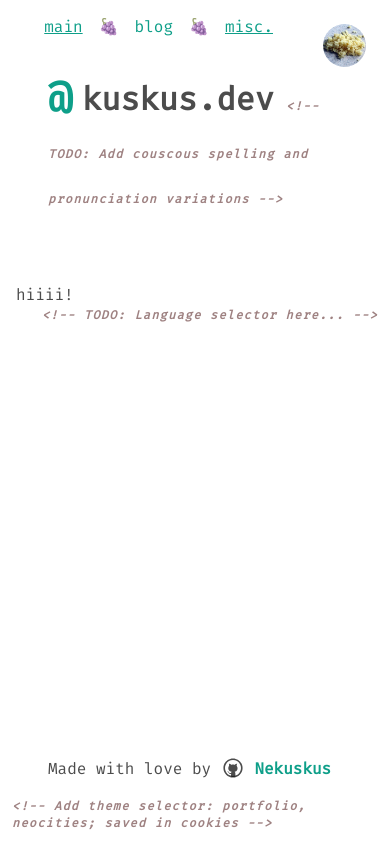
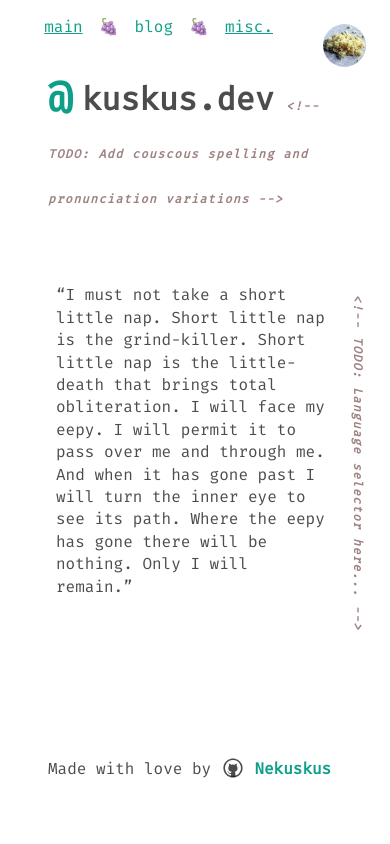
Before and after one commit to Nekuskus/homepage, a SvelteKit app: page /blog in a window 390 px wide. Built offline with nearby package versions, Linux system fonts and the light colour scheme.

Commit message:
Fix mobile+vertical comments

```diff
--- a/src/routes/+layout.svelte
+++ b/src/routes/+layout.svelte
@@ -5,14 +5,17 @@
     import Router from "./Router.svelte";
     import Comment from "./Comment.svelte";
     import "./styles.css";
+    $: size = 0;
 </script>
+
+<svelte:window bind:innerWidth={size} />
 
 <div class="app">
     <Logo />
 
     <Router />
 
-    <Comment vertical style='position: absolute; right: 0; top: 35%'>
+    <Comment vertical style="position: absolute; right: 0; top: 35%">
         TODO: Language selector here...
     </Comment>
 
@@ -22,10 +25,17 @@
         <slot />
     </main>
 
+    {#if size > 1200}
+        <Comment style="position: absolute; left: 0; bottom: 0;">
+            TODO: layout selector (portfolio, neocities), theme selector: (day,
+            night); saved in cookies
+        </Comment>
 
-    <Comment style='position: absolute; left: 0; bottom: 0;'>
-        Add theme selector: portfolio, neocities; saved in cookies
-    </Comment>
+        <Comment style="position: absolute; right: 0; bottom: 0;">
+            TODO: media progress tracker<br />&lt;pre&gt; (maybe), no outline,
+            bars
+        </Comment>
+    {/if}
 
     <Footer />
 </div>
--- a/src/routes/Comment.svelte
+++ b/src/routes/Comment.svelte
@@ -20,7 +20,7 @@
     }
 
     p.vertical {
-        writing-mode: sideways-rl;
-        text-orientation: upright;
+        writing-mode: vertical-lr;
+        text-orientation: sideways;
     }
 </style>
--- a/src/routes/Header.svelte
+++ b/src/routes/Header.svelte
@@ -29,7 +29,7 @@
         text-align: left;
     }
 
-    h1 span#at {
+    span#at {
         display: inline-block;
         margin-right: 0.25em;
         font-size: 1.25em;
@@ -37,7 +37,7 @@
         color: var(--color-theme-1);
     }
 
-    h1 span#https {
+    span#https {
         display: none;
         position: relative;
 
--- a/src/routes/Logo.svelte
+++ b/src/routes/Logo.svelte
@@ -1,9 +1,6 @@
 <script>
     import kuskus_logo from "$lib/images/kuskus-cropped.jpg";
-    $: size = 0;
 </script>
-
-<svelte:window bind:innerWidth={size} />
 
 <div id="avatar-wrapper">
     <a
--- a/src/routes/blog/+page.svelte
+++ b/src/routes/blog/+page.svelte
@@ -1 +1,5 @@
-<p>hiiii!</p>
+<!-- <p>hiiii!</p> -->
+
+<blockquote>
+    “I must not take a short little nap. Short little nap is the grind-killer. Short little nap is the little-death that brings total obliteration. I will face my eepy. I will permit it to pass over me and through me. And when it has gone past I will turn the inner eye to see its path. Where the eepy has gone there will be nothing. Only I will remain.”
+</blockquote>
```
